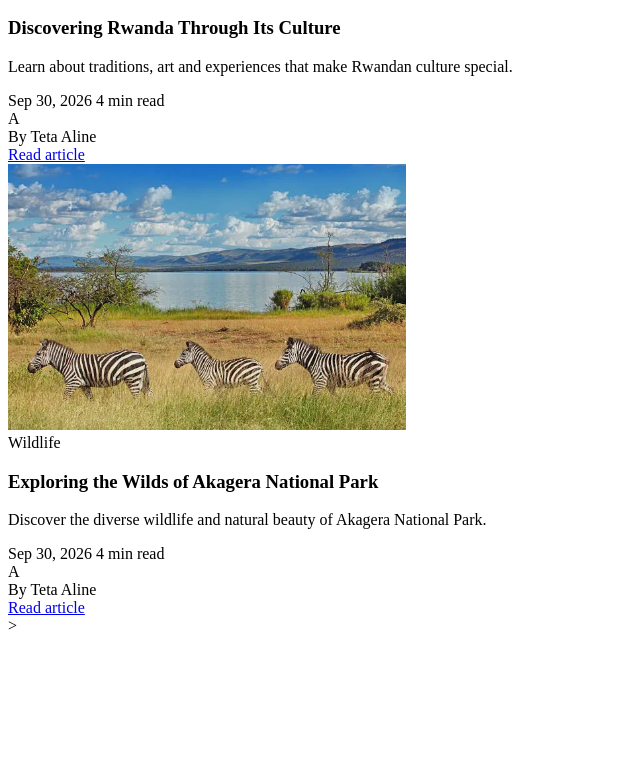
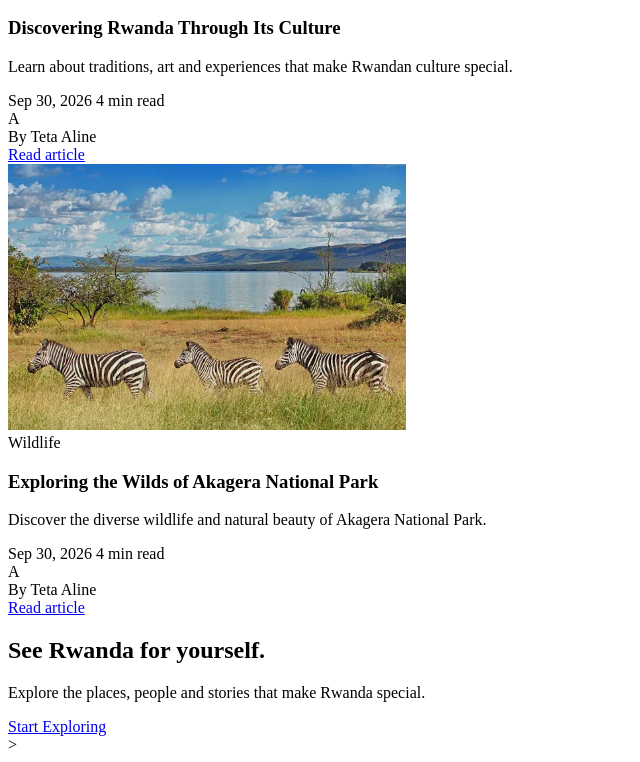
Before and after one commit to Tetaaline/Rwanda_Nziza, a plain HTML site: page index.html in a window 1280 px wide. Shown: the part 2487-3249 px from the top of the page, without its empty margins (0-640 px from the left). Before the commit the page ends 3130 px from the top, so only its background shows below. Drawn offline with Linux system fonts and the light colour scheme.

Commit message:
Add Rwanda travel banner

```diff
--- a/index.html
+++ b/index.html
@@ -184,6 +184,16 @@
             </div>
         </section>
 
+        <section class="travel-banner">
+            <div class="container">
+                <h2>See Rwanda for yourself.</h2>
+                <p>Explore the places, people and stories that make Rwanda special.</p>
+                <a href="#posts" class="button">Start Exploring</a>
+            </div>
+        </section>
+
+
+
     </main>>
 </body>
 </html>
```
